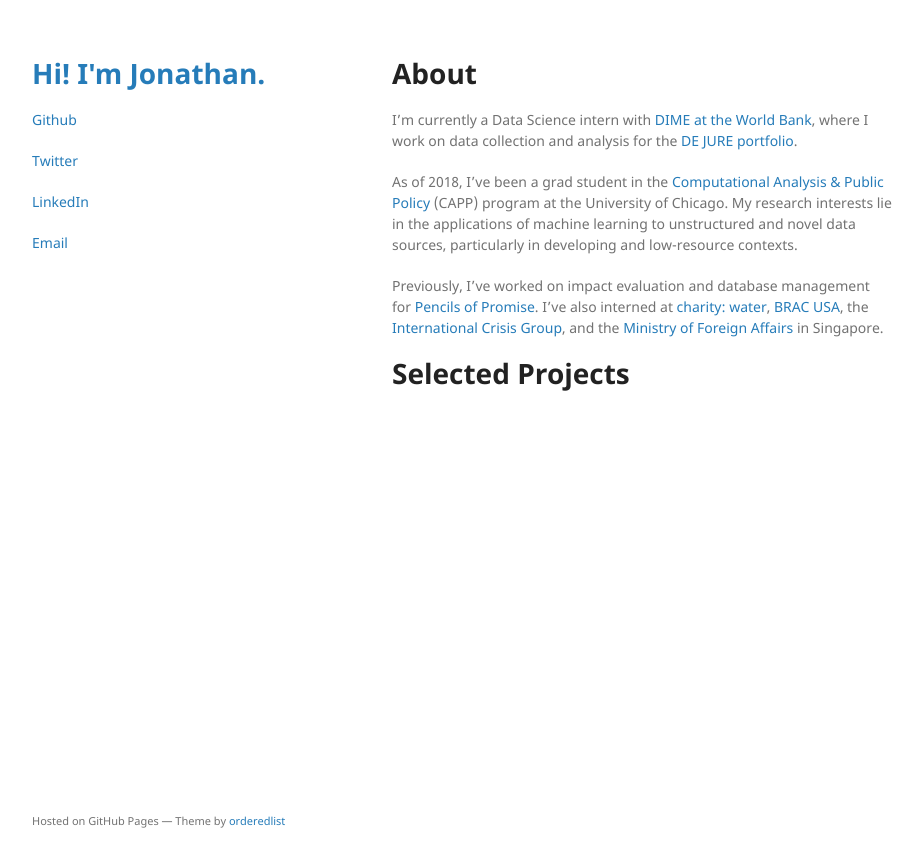
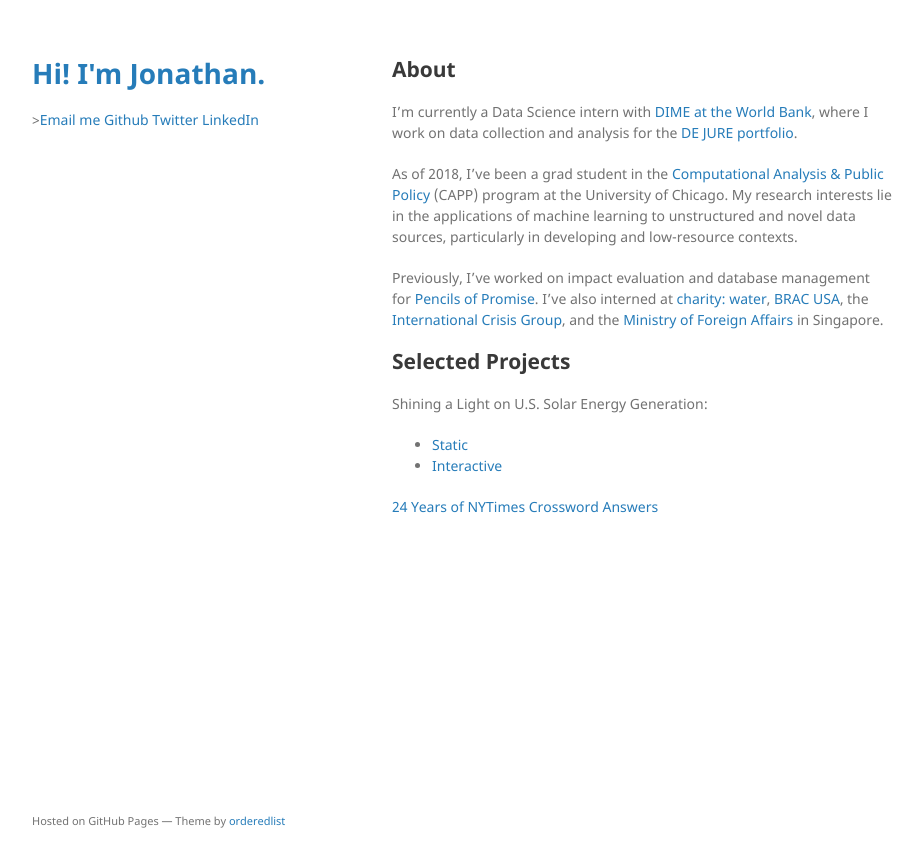
Before and after one commit to jtanwk/jtanwk.github.io, a Jekyll site: the page built from index.md, in a window 1280 px wide. Shown: the top 867 px of the page, without its empty margins (178-1101 px from the left). Built offline with Jekyll 4.4.1, drawn with Linux system fonts in a browser that asks for light colours; our own code applies the rules of GitHub Pages for plain Markdown files; the repository's description, which GitHub fills in, is left out.

Commit message:
update main

```diff
--- a/_layouts/default.html
+++ b/_layouts/default.html
@@ -27,13 +27,13 @@
         {% endif %}
 
         {% if site.github.is_user_page %}
-        <p class="view"><a href="{{ site.github.owner_url }}">Github</a></p>
+        <p class="view">
+            ><a href="mailto:jon.twk@gmail.com">Email me</a>
+            <a href="{{ site.github.owner_url }}">Github</a>
+            <a href="https://twitter.com/jtanwk">Twitter</a>
+            <a href="https://www.linkedin.com/in/jtanwk">LinkedIn</a>
+        </p>
         {% endif %}
-
-        <!-- Other contact information -->
-        <p class="view"><a href="https://twitter.com/jtanwk">Twitter</a></p>
-        <p class="view"><a href="https://www.linkedin.com/in/jtanwk">LinkedIn</a></p>
-        <p class="view"><a href="mailto:jon.twk@gmail.com">Email</a></p>
 
         {% if site.show_downloads %}
         <ul class="downloads">
--- a/index.md
+++ b/index.md
@@ -1,4 +1,4 @@
-# About
+## About
 
 I'm currently a Data Science intern with [DIME at the World Bank](https://www.worldbank.org/en/research/dime), where I work on data collection and analysis for the [DE JURE portfolio](http://pubdocs.worldbank.org/en/344481492116191011/DEJURE-One-Pager-2017-04-13.pdf).
 
@@ -6,4 +6,10 @@ As of 2018, I've been a grad student in the [Computational Analysis & Public Pol
 
 Previously, I've worked on impact evaluation and database management for [Pencils of Promise](https://pencilsofpromise.org/). I've also interned at [charity: water](https://www.charitywater.org/), [BRAC USA](https://www.bracusa.org/), the [International Crisis Group](https://www.crisisgroup.org/), and the [Ministry of Foreign Affairs](https://www.mfa.gov.sg/) in Singapore.
 
-# Selected Projects
+## Selected Projects
+
+Shining a Light on U.S. Solar Energy Generation:
+- [Static](https://jtanwk.github.io/us-solar/)
+- [Interactive](https://jtanwk.github.io/us-solar-d3/)
+
+[24 Years of NYTimes Crossword Answers](https://jtanwk.github.io/nytcrossword/)
```
